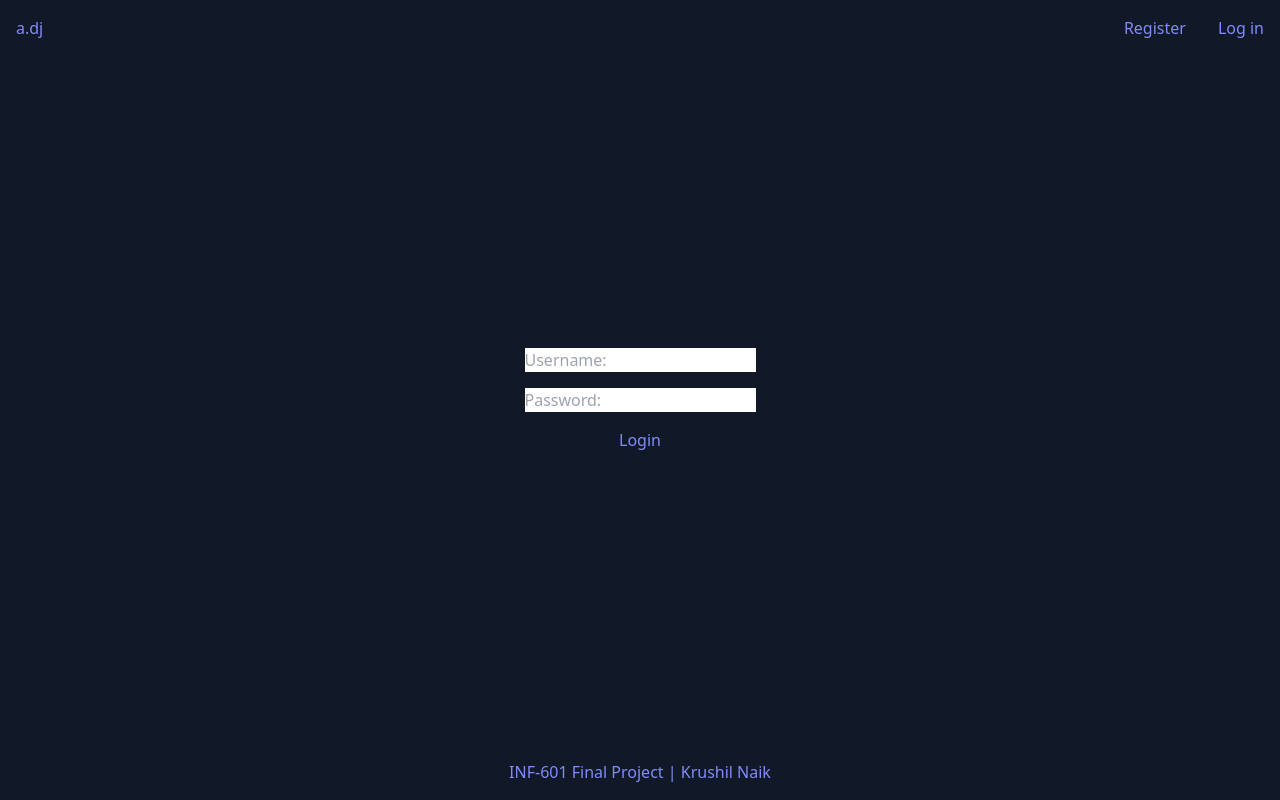
After one commit to krushilnaik/final_project_kn, a Django app: page /auth/login in a window 1280 px wide. The commit adds this page. Run offline with Django 3.2, Linux system fonts and the light colour scheme; style sheets or scripts are compiled from the project's sources.

Commit message:
Begin working on login

```diff
--- a/ascii_djenerator/templates/layouts/base.html
+++ b/ascii_djenerator/templates/layouts/base.html
@@ -14,7 +14,7 @@
 
   <body class="w-screen min-h-screen flex flex-col bg-gray-900 text-indigo-400">
     <header class="flex justify-between">
-      <h1>a.dj</h1>
+      <h1><a href="{% url 'home' %}">a.dj</a></h1>
 
       <nav>
         <ul class="flex gap-8">
@@ -23,11 +23,11 @@
               <span class="text-indigo-400/40">Welcome, {{ user }}!</span>
             </li>
             <li>
-              <a href="">Log Out</a>
+              <a href="{% url 'logout' %}">Log Out</a>
             </li>
           {% else %}
-            <li><a href="">Register</a></li>
-            <li><a href="">Log In</a></li>
+            <li><a href="{% url 'register' %}">Register</a></li>
+            <li><a href="{% url 'login' %}">Log in</a></li>
           {% endif %}
         </ul>
       </nav>
--- a/ascii_djenerator/urls.py
+++ b/ascii_djenerator/urls.py
@@ -7,5 +7,5 @@ from django.urls import path
 from . import views
 
 urlpatterns = [
-    path('', views.index),
+    path('', views.index, name="home"),
 ]
--- /dev/null
+++ b/final_project_kn/templates/auth/login.html
@@ -0,0 +1,13 @@
+{% extends 'layouts/base.html' %}
+
+{% block content %}
+  <form class="flex flex-col gap-4" method="POST">
+    {% csrf_token %}
+
+    <input type="text" name="username" id="username" placeholder="Username:">
+    <input type="password" auto-complete="new-password" name="password" id="password" placeholder="Password:">
+
+    <button type="submit">Login</button>
+  </form>
+
+{% endblock content %}
--- a/final_project_kn/urls.py
+++ b/final_project_kn/urls.py
@@ -16,8 +16,13 @@ Including another URLconf
 from django.contrib import admin
 from django.urls import include, path
 
+from . import views
+
 urlpatterns = [
     path('', include('ascii_djenerator.urls')),
     path('admin/', admin.site.urls),
     path("__reload__/", include("django_browser_reload.urls")),
+    path('auth/login', views.log_in, name="login"),
+    path('auth/logout', views.log_out, name="logout"),
+    path("auth/register", views.register, name="register"),
 ]
--- /dev/null
+++ b/final_project_kn/views.py
@@ -0,0 +1,62 @@
+"""
+Authentication routes
+"""
+from django.contrib import messages
+from django.contrib.auth import authenticate, login, logout
+from django.contrib.auth.forms import UserCreationForm
+from django.shortcuts import redirect, render
+
+
+def log_in(request):
+    """
+    Log the user in
+    """
+    if request.method == "POST":
+        username = request.POST['username']
+        password = request.POST['password']
+
+        user = authenticate(request, username=username, password=password)
+
+        if user is not None:
+            login(request, user)
+            redirect("home")
+        else:
+            pass
+
+    form = "form goes here"
+
+    return render(request, "auth/login.html", {"form": form})
+
+
+def log_out(request):
+    """
+    Log the user out
+    """
+
+    logout(request)
+
+    return redirect("home")
+
+
+def register(request):
+    """
+    Register a new user
+    """
+
+    if request.method == "POST":
+        form = UserCreationForm(request.POST)
+
+        if form.is_valid():
+            user = form.save()
+
+            login(request, user)
+
+            messages.success(request, "Registration successful.")
+
+            return redirect("home")
+
+        messages.error(request, "Registration failed.")
+
+    form = UserCreationForm()
+
+    return render(request, "auth/register.html", {"form": form})
--- a/tailwind.config.js
+++ b/tailwind.config.js
@@ -3,7 +3,7 @@ module.exports = {
   darkMode: "class",
   content: [
     // templates
-    "./ascii_djenerator/templates/**/*.html",
+    "./**/templates/**/*.html",
   ],
   theme: {
     extend: {},
```
Also changed, not shown: final_project_kn/forms.py (added, +20 -0 lines), final_project_kn/settings.py (+4 -15 lines), final_project_kn/templates/auth/register.html (added, +13 -0 lines).
